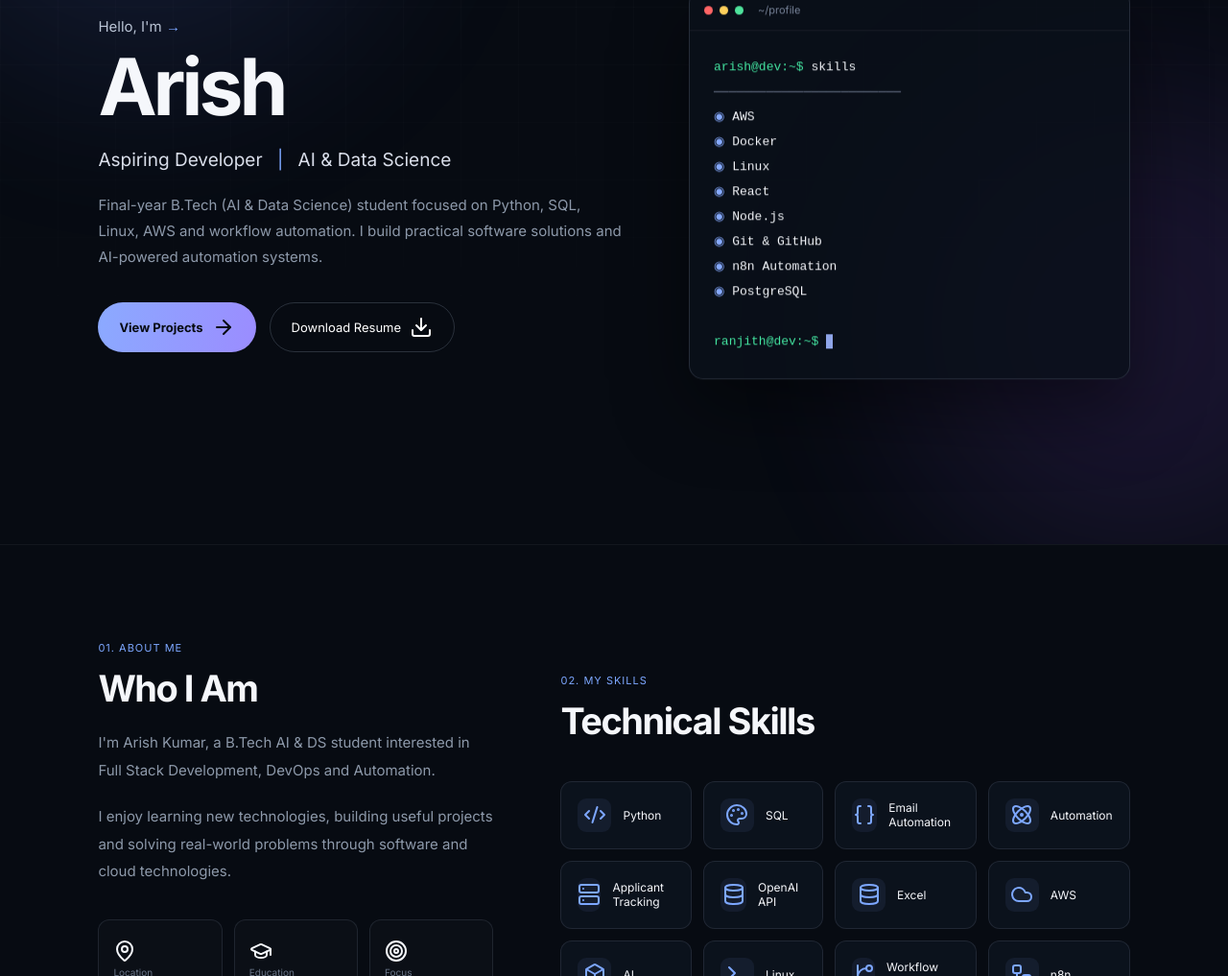
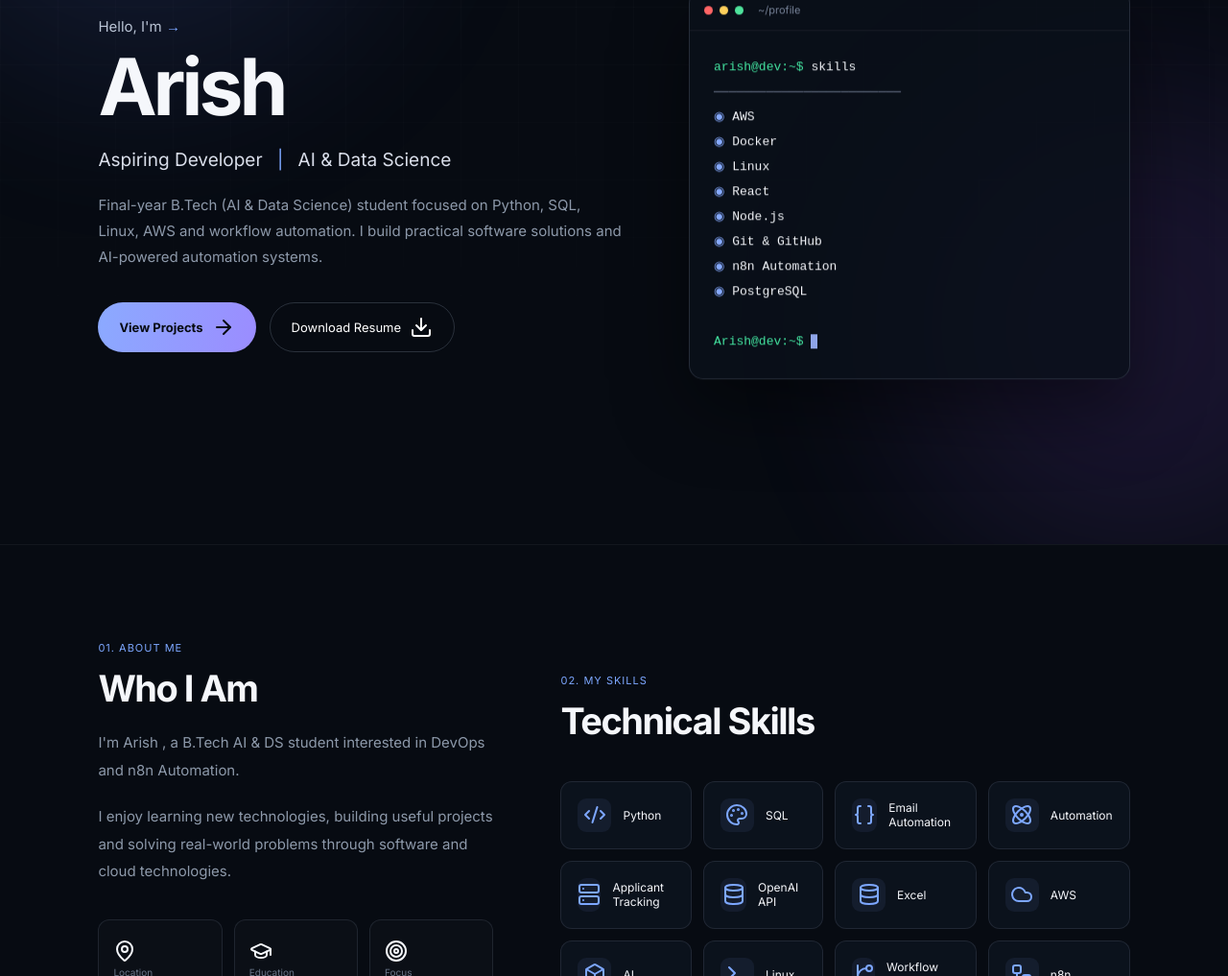
Before and after one commit to Arish350/Arish_portfolio, a plain HTML site: page index.html in a window 1280 px wide. Shown: the part 233-1250 px from the top of the page at 96% size. Drawn offline with nearby package versions, Linux system fonts and the light colour scheme.

Commit message:
Update index.html

```diff
--- a/index.html
+++ b/index.html
@@ -1195,7 +1195,7 @@
 
           <div>
             <span class="terminal-green">
-              ranjith@dev:~$
+              Arish@dev:~$
             </span>
 
             <span class="cursor"></span>
@@ -1224,9 +1224,9 @@
           </h2>
 
           <p>
-            I'm Arish Kumar, a B.Tech AI & DS student
-            interested in Full Stack Development, DevOps
-            and Automation.
+            I'm Arish , a B.Tech AI & DS student
+            interested in  DevOps
+            and n8n Automation.
           </p>
 
           <p>
```
